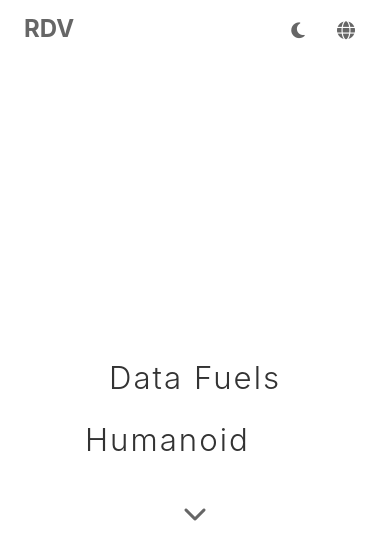
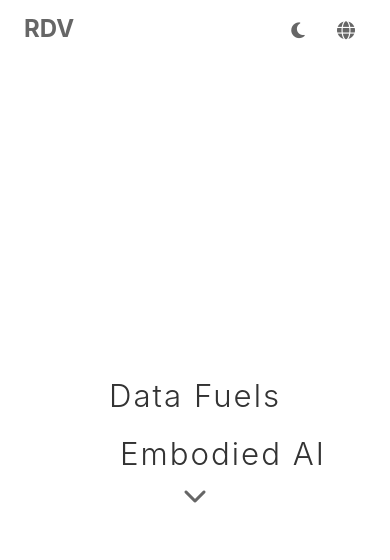
Before and after one commit to red-pencil/datapage, a Jekyll site: the page built from index.html, in a window 390 px wide and 900 px high. Shown: the top 560 px of the window. Built offline with Jekyll 4.4.1, drawn with Linux system fonts in a browser that asks for light colours.

Commit message:
fix title

```diff
--- a/assets/css/style.css
+++ b/assets/css/style.css
@@ -207,13 +207,13 @@
   max-width: 90%;
   padding: 0 20px;
   white-space: nowrap;
+  margin: auto;
 }
 
 .hero-title {
   font-size: clamp(32px, 6vw, 48px);
   font-weight: 300;
   letter-spacing: 2px;
-  margin-bottom: 32px;
   color: var(--text-primary);
   display: flex;
   justify-content: center;
@@ -397,6 +397,7 @@
 
   .hero-content {
     padding: 0 16px;
+    max-width: 100%;
   }
 
   .hero-title {
@@ -404,26 +405,50 @@
     display: flex;
     flex-direction: column;
     align-items: center;
+    gap: 8px;
   }
 
   .hero-fixed {
     display: inline-block;
-    width: auto;
     text-align: center;
   }
 
   .word-carousel {
     display: inline-block;
     position: relative;
-    width: 150px;
     text-align: center;
+    min-width: 150px;
+    height: 1.2em;
   }
 
   .word-carousel .word {
-    position: static;
-    width: auto;
+    position: absolute;
+    left: 0;
+    right: 0;
+    margin: 0 auto;
+    width: 150px;
     text-align: center;
-    transform: none;
+transition: all 0.8s ease;
+  }
+
+  .word-carousel .word.active {
+    transform: translateY(0);
+    opacity: 1;
+  }
+
+  .word-carousel .word.inactive {
+    transform: translateY(-100%);
+    opacity: 0;
+  }
+
+  .word-carousel .word.slide-out {
+    transform: translateY(100%);
+    opacity: 0;
+  }
+
+  .word-carousel .word.slide-in {
+    transform: translateY(0);
+    opacity: 1;
   }
 }
 
--- a/assets/js/main.js
+++ b/assets/js/main.js
@@ -180,7 +180,7 @@
     updateCarouselWords();
 
     // Start interval - 3 seconds
-    wordInterval = setInterval(rotateWord, 3000);
+    wordInterval = setInterval(rotateWord, 4000);
   }
 
 function rotateWord() {
@@ -209,7 +209,7 @@
       nextEl.classList.add('active');
 
       wordIndex = nextIndex;
-    }, 500);
+    }, 800);
   }
 
   function updateCarouselWords() {
```
Also changed, not shown: 3 other files.
